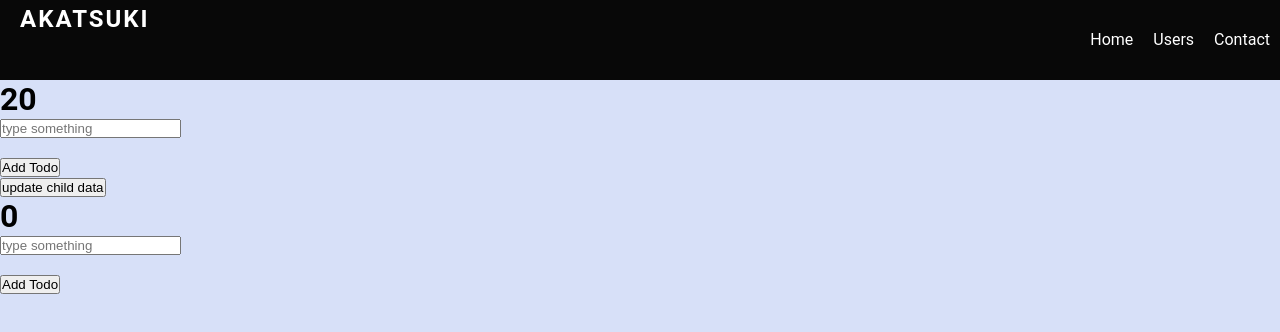
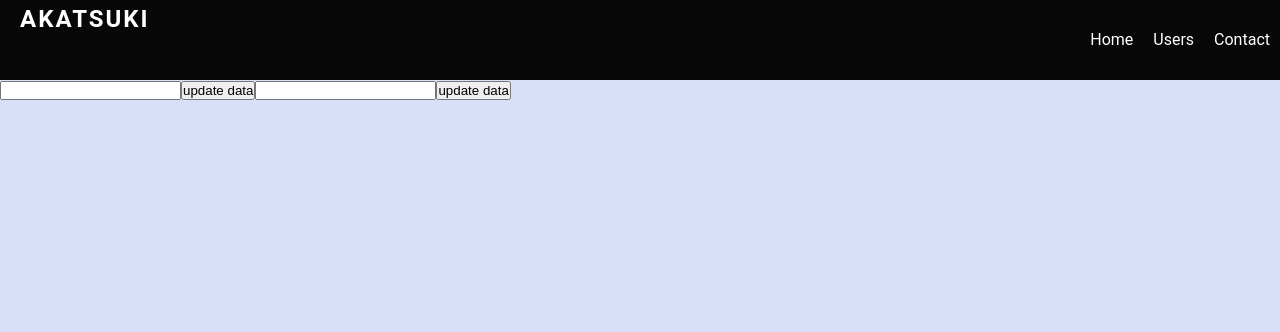
Before and after one commit to Piyushjar/angular, an Angular app: page /app-contact in a window 1280 px wide. Shown: the top 332 px of the page. Built offline with nearby package versions, Linux system fonts and the light colour scheme.

Commit message:
child to parent data transfer

```diff
--- a/src/app/app.component.css
+++ b/src/app/app.component.css
@@ -0,0 +1,6 @@
+::-webkit-scrollbar-track {
+  background-color: blue;
+}
+::-webkit-scrollbar-thumb {
+  background-color: orange;
+}
--- a/src/app/app.component.html
+++ b/src/app/app.component.html
@@ -1,7 +1,10 @@
 <app-navbar> </app-navbar>
+<h1>{{ data }}</h1>
+<app-contact (updateDataEvent)="updateData($event)"></app-contact>
 
-<app-contact [item]="data"></app-contact>
-<button (click)="updateData()">update child data</button>
+<!-- <app-contact [item]="data"></app-contact>
+<button (click)="updateData()">update child data</button> -->
+
 <!-- <h1 [style.color]="color">Hello {{ title }}</h1>
 <button (click)="setValue()">change condition</button> -->
 <router-outlet></router-outlet>
--- a/src/app/app.component.ts
+++ b/src/app/app.component.ts
@@ -6,19 +6,26 @@ import { Component } from '@angular/core';
   styleUrls: ['./app.component.css']
 })
 export class AppComponent {
-  title = 'angular';
-  data=20;
-  show=true;
-  color="green";
-  getName(name:any){
-    console.log(name);
+//   title = 'angular';
+//   data=20;
+//   show=true;
+//   color="green";
+//   getName(name:any){
+//     console.log(name);
+//   }
+//   setValue(){
+//     this.color=="blue" ? this.color="green": this.color="blue"
+//  }
+//   updateData(){
+//     this.data=Math.floor(Math.random()*100)
+//   }
+  data="";
+
+  updateData(item:string){
+    console.warn(item)
+    this.data=item;
   }
-  setValue(){
-    this.color=="blue" ? this.color="green": this.color="blue"
- }
-  updateData(){
-    this.data=Math.floor(Math.random()*100)
-  }
+
 
 }
 //interpolation
--- a/src/app/contact/contact.component.html
+++ b/src/app/contact/contact.component.html
@@ -17,7 +17,7 @@
 </ul> -->
 
 <!-- TODO LIST -->
-<h1>{{ item }}</h1>
+<!-- <h1>{{ item }}</h1>
 <input #todo type="text" name="todo" placeholder="type something" />
 <br />
 <br />
@@ -27,4 +27,8 @@
 
 <ul *ngFor="let todo of todos">
   <li>{{ todo.name }}<button (click)="removeTodo(todo.id)">Remove</button></li>
-</ul>
+</ul> -->
+
+<!-- send data from child to parent -->
+<input type="text" #box />
+<button (click)="updateDataEvent.emit(box.value)">update data</button>
--- a/src/app/contact/contact.component.ts
+++ b/src/app/contact/contact.component.ts
@@ -1,4 +1,4 @@
-import { Component, OnInit ,Input} from '@angular/core';
+import { Component, OnInit ,Input ,Output,EventEmitter} from '@angular/core';
 import { NgForm } from '@angular/forms';
 @Component({
   selector: 'app-contact',
@@ -8,7 +8,11 @@ import { NgForm } from '@angular/forms';
 export class ContactComponent implements OnInit {
 
   constructor() { }
+
 @Input() item=0;
+
+@Output() updateDataEvent = new EventEmitter<string>();
+
   ngOnInit(): void {
   }
   // userData:any={};
@@ -16,14 +20,15 @@ export class ContactComponent implements OnInit {
   //   console.log(data)
   //   this.userData=data;
   // }
-  todos:any[]=[];
-  addTodo(todo:string){
-    this.todos.push({id: this.todos.length, name:todo})
-    console.warn(this.todos);
+  // todos:any[]=[];
+  // addTodo(todo:string){
+  //   this.todos.push({id: this.todos.length, name:todo})
+  //   console.warn(this.todos);
 
-  }
-  removeTodo(id:number){
-    this.todos=this.todos.filter(todo=>todo.id != id)
-  }
+  // }
+  // removeTodo(id:number){
+  //   this.todos=this.todos.filter(todo=>todo.id != id)
+  // }
+
 
 }
--- a/src/styles.css
+++ b/src/styles.css
@@ -10,3 +10,10 @@ body {
   font-family: Roboto, Helvetica, Arial, sans-serif;
   background-color: rgb(215, 224, 248);
 }
+
+::-webkit-scrollbar-track {
+  background-color: blue;
+}
+::-webkit-scrollbar-thumb {
+  background-color: orange;
+}
```
